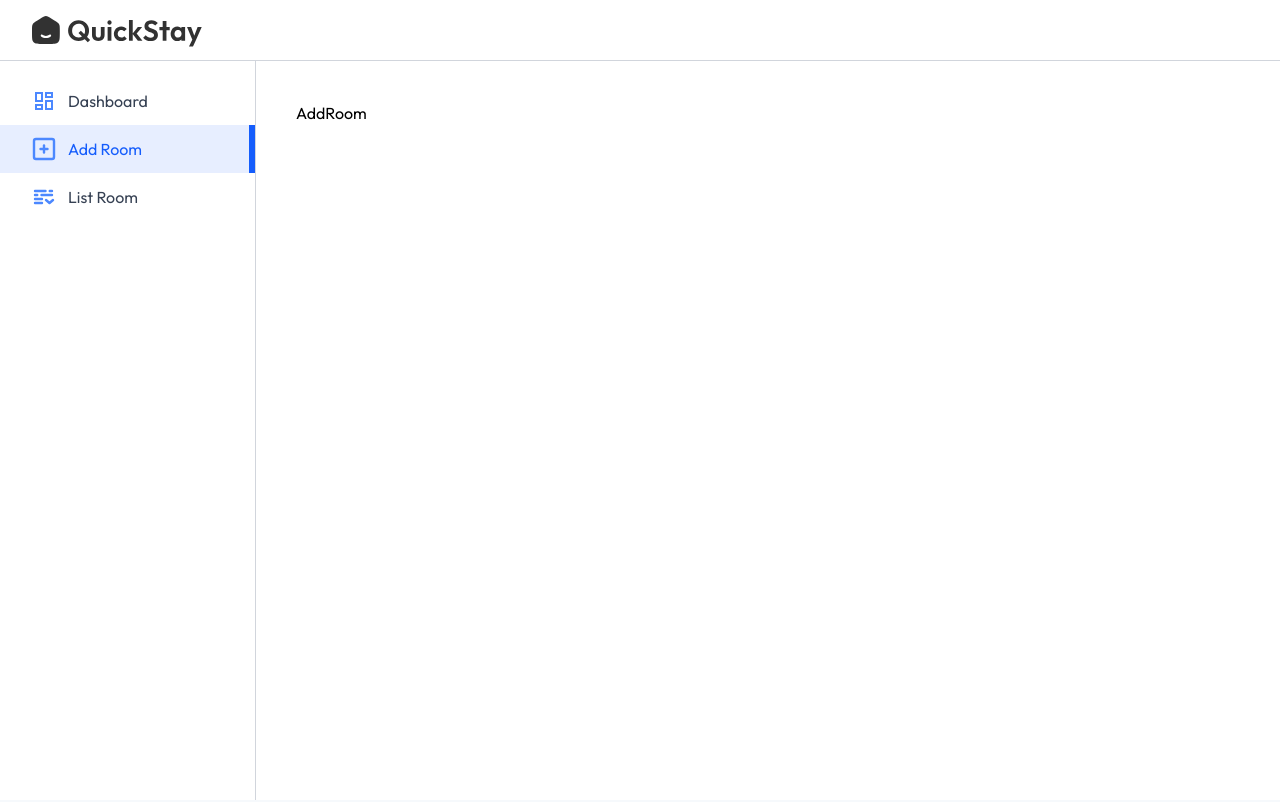
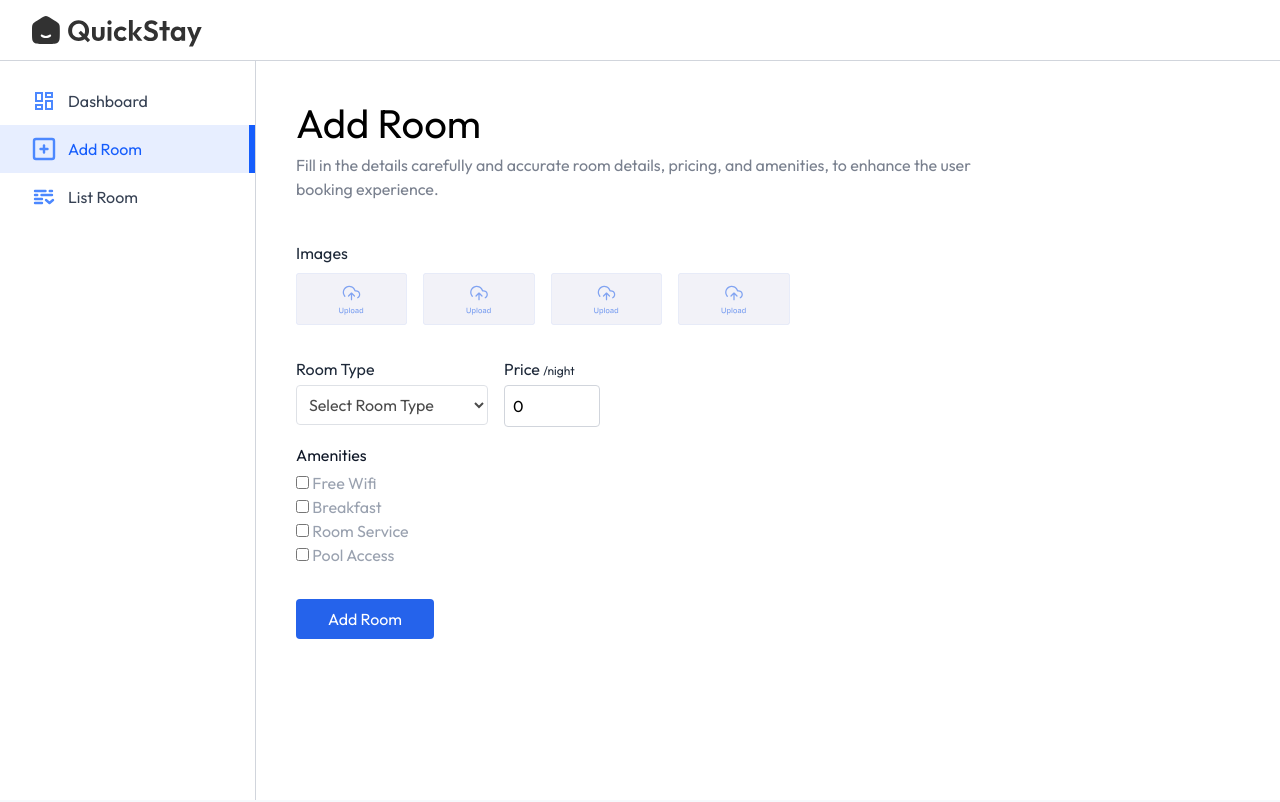
Before and after one commit to Nithinjayan4/QuickStay, a React app in the folder client/: page /owner/add-room in a window 1280 px wide. Shown: the top 802 px of the page. Built offline with nearby package versions, Linux system fonts and the light colour scheme; the HTML template or start-up script is replaced by a standard one; a web font is replaced by a local one.

Commit message:
owner List room pending

```diff
--- a/client/src/pages/hotelOwner/AddRoom.jsx
+++ b/client/src/pages/hotelOwner/AddRoom.jsx
@@ -1,8 +1,96 @@
-import React from 'react'
+import React, { useState } from 'react'
+import Title from '../../components/Title';
+import { assets } from '../../assets/assets';
 
 const AddRoom = () => {
+  const [images , setImages] = useState({
+    1:null,
+    2:null,
+    3:null,
+    4:null,
+
+  });
+
+  const [inputs, setInputs] = useState({
+    roomType: "",
+    pricePerNight: 0,
+    amenities: {
+      'Free Wifi':false,
+      'Breakfast':false,
+      'Room Service':false,
+      'Pool Access':false,
+
+
+
+    },
+
+  })
+
+
+
   return (
-    <div>AddRoom</div>
+    <form>
+      <Title align='left' font='outfit' title='Add Room' subTitle='Fill in the details carefully and accurate room details, pricing, and  amenities, to enhance the user booking experience.'/>
+    {/* upload area */}
+    <p className='text-gray-800 mt-10'>Images</p>
+    <div className='grid grid-cols-2 sm:flex gap-4 my-2 flex-wrap'>
+      {Object.keys(images).map((key) => (
+        <label htmlFor={`roomImage ${key}`} key={key}>
+          <img className='max-h-13 cursor-pointer opacity-80' src={images[key] ? URL.createObjectURL(images[key]) : assets.uploadArea} alt="" />
+          <input  type='file' accept='image/*' id={`roomImage ${key}`} hidden onChange={e=> setImages({...images, [key]: e.target.files[0]})} />
+
+        </label>
+      ))}
+    </div>
+    <div className='w-full flex max-sm:flex-col sm:gap-4 mt-4'>
+      <div className='flex-1 max-w-48'>
+        <p className='text-gray-800 mt-4'>Room Type</p>
+        <select value={inputs.roomType} onChange={e=>setInputs({...inputs ,roomType: e.target.value})}  className='border opacity-70 border-gray-300 mt-1 rounded p-2 w-full'>
+          <option value="">Select Room Type</option>
+          <option value="Single Bed">Single Bed</option>
+           <option value="Double Bed">Double Bed</option>
+            <option value="Luxury Room">Luxury Room</option>
+          <option value="Family Suite">Family Suite</option>
+        </select>
+
+      </div>
+
+      <div>
+        <p className='mt-4 text-gray-800'>Price <span className='text-xs'>/night</span></p>
+        <input type='number' placeholder='0' className='border border-gray-300 mt-1 rounded p-2 w-24' value={inputs.pricePerNight} onChange={e=>setInputs({...inputs, pricePerNightL: e.target.value})}/>
+      </div>
+
+
+    </div>
+
+    <p className='text-gray-900 mt-4'>Amenities</p>
+    <div className='flex flex-col flex-wrap mt-1 text-gray-400 max-w-sm'>
+      {Object.keys(inputs.amenities).map((amenity, index) => (
+        <div key={index}>
+          <input
+            type='checkbox'
+            id={`amenities${index+1}`}
+            checked={inputs.amenities[amenity]}
+            onChange={() =>
+              setInputs({
+                ...inputs,
+                amenities: {
+                  ...inputs.amenities,
+                  [amenity]: !inputs.amenities[amenity],
+                },
+              })
+            }
+          />
+          <label htmlFor={`amenities${index+1}`}> {amenity}</label>
+        </div>
+      ))}
+
+    </div>
+    <button className='bg-primary text-white px-8 py-2 rounded mt-8 cursor-pointer'>Add Room</button>
+
+
+
+    </form>
   )
 }
 
```
